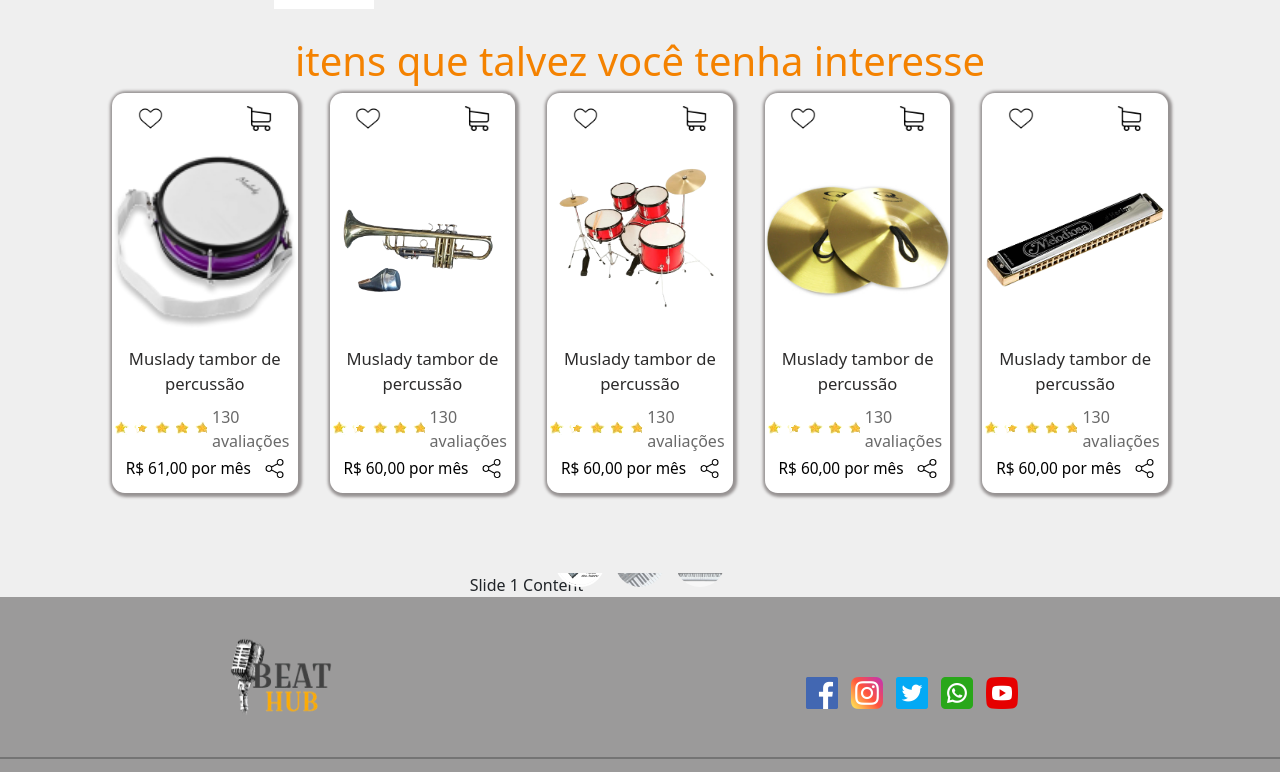
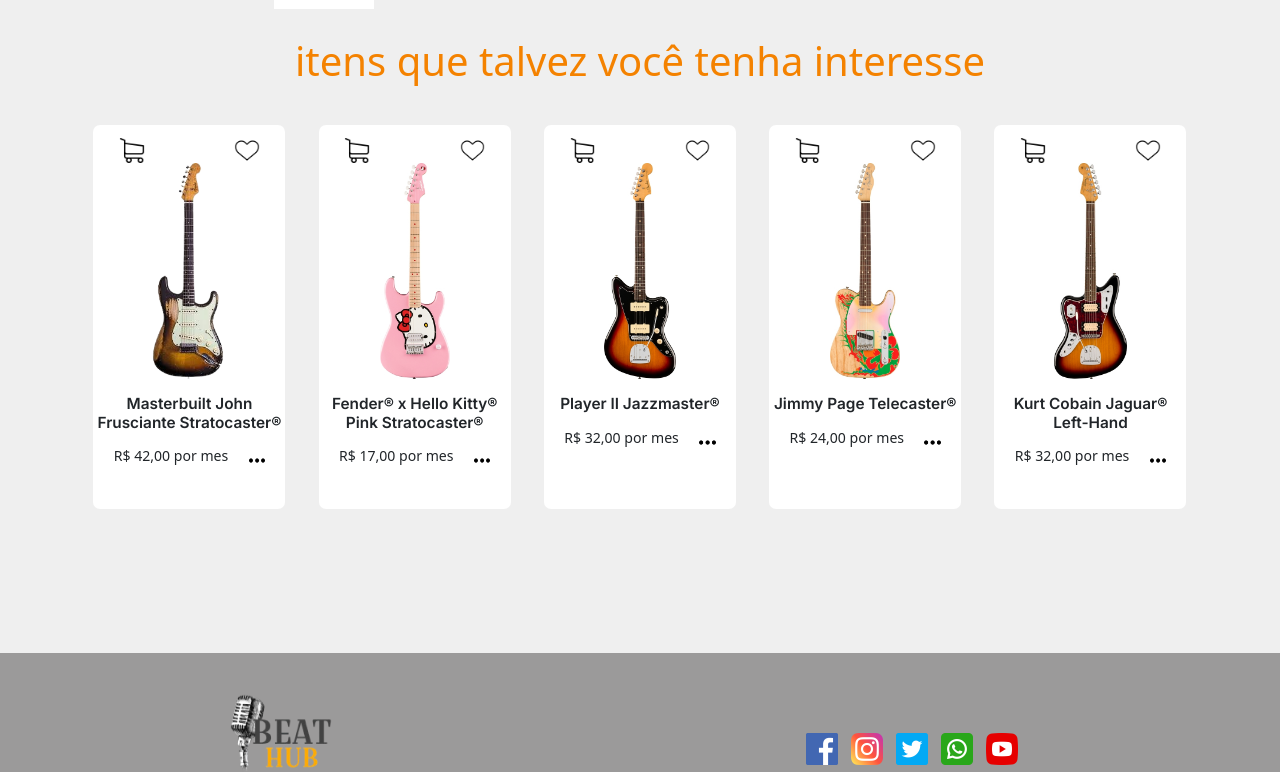
Before and after one commit to spricigom/BeatHub, a Vue app: page /produto in a window 1280 px wide. Shown: the part 797-1569 px from the top of the page. Built offline with nearby package versions, Linux system fonts and the light colour scheme; a web font is replaced by a local one.

Commit message:
FEAT: produtos sugeridos da pagina de produtos corrrigidos

```diff
--- a/src/views/CarrinhoView.vue
+++ b/src/views/CarrinhoView.vue
@@ -53,7 +53,11 @@
                 <input type="text" placeholder="Cupom BeatHub" />
               </form>
             </div>
-            <h5>RETIRADA SOMENTE NA LOJA</h5>
+            <div class="local-retirada">
+                <h5>RETIRADA SOMENTE NA LOJA</h5>
+            <p>Rua dos Sonhos, 42, Centro - Joinville</p>
+            </div>
+
             <div class="form">
               <form>
                 <input
@@ -89,6 +93,22 @@
 
 
 <style scoped>
+.local-retirada{
+    margin-bottom: 5vh;
+    display: flex;
+    text-align: center;
+    flex-direction: column;
+
+}
+.local-retirada h5{
+    font-family: 'Josefin Sans', sans-serif;
+    font-weight: 500;
+}
+.local-retirada p{
+    color: #000000;
+    font-family: 'Josefin Sans', sans-serif;
+    font-weight: 500;
+}
 #chamada {
     font-family: 'Josefin Sans', sans-serif;
     display: flex;
@@ -144,7 +164,7 @@
 .finalizar {
     background-color: #dfdfdfe9;
     width: 30vw;
-    height: 90vh;
+    height: 95vh;
     margin-top: 3vh;
     padding-top: 5vh;
     display: flex;
@@ -152,8 +172,8 @@
     align-items: center;
 }
 
-.finalizar h2,
-h5 {
+.finalizar h2
+ {
     font-family: 'Josefin Sans', sans-serif;
     font-weight: 500;
     margin-bottom: 5vh;
--- a/src/views/InicioView.vue
+++ b/src/views/InicioView.vue
@@ -206,6 +206,7 @@
         </div>
       </div>
       <ListHome :produtos="produtoStore.produtos" tipo="home"/>
+
     </main>
 
     <NavFooter />
--- a/src/views/ProdutoView.vue
+++ b/src/views/ProdutoView.vue
@@ -102,140 +102,91 @@
 
             </div>
             <h1 id="interesse">itens que talvez você tenha interesse</h1>
-            <div class="recomenda" style="display: flex; flex-direction: row;">
-
-                <div class="produto">
+            <div class="fundoo">
+                <div class="linha">
+                    <div class="produtos">
                         <div class="compra-e-coracao_produto">
-                        <img src="@/assets/coracao.png" alt="" class="icones">
-                        <img src="@/assets/carrinho-de-compras.png" alt="" class="icones">
+                            <img src="@/assets/carrinho-de-compras.png" alt="" class="icones" />
+                            <img src="@/assets/coracao.png" alt="" class="icones" />
                         </div>
                         <div class="img-produtos">
-                        <img src="@/assets/tambor2.png" alt="">
+                            <img src="@/assets/guitarra1.png" alt="" />
                         </div>
-                    <div class="text-produto">
-                        <p>Muslady tambor de percussão</p>
-                    </div>
-
-                    <div class="avaliacao_recomenda">
-                        <img src="@/assets/estrelas.png" alt="" style=" display: flex; position: relative; bottom: 1vh">
-                        <p style="color: rgb(105, 105, 105);">130 avaliações</p>
-                    </div>
-                    <div class="valor_recomenda">
-                        <p>R$ 61,00 por mês</p>
-                        <img src="@/assets/compartilhe.png" alt="" class="icones"
-                            style=" display: flex; position: relative; bottom: 1vh;">
+                        <h2 class="texto-produtos">Masterbuilt John Frusciante Stratocaster®</h2>
+                        <div class="preco-produtos">
+                            <h5>R$ 42,00 por mes</h5>
+                            <img src="@/assets/tres-pontinhos.png" alt="" class="compartilhe-produtos">
                         </div>
                     </div>
 
-
-
-                <div class="produto">
+                    <div class="produtos">
                         <div class="compra-e-coracao_produto">
-                        <img src="@/assets/coracao.png" alt="" class="icones">
-                        <img src="@/assets/carrinho-de-compras.png" alt="" class="icones">
+                            <img src="@/assets/carrinho-de-compras.png" alt="" class="icones" />
+                            <img src="@/assets/coracao.png" alt="" class="icones" />
                         </div>
                         <div class="img-produtos">
-                        <img src="@/assets/trompete.png" alt="">
+                            <img src="@/assets/guitarra2.jpg" alt="" />
                         </div>
-                    <div class="text-produto">
-                        <p>Muslady tambor de percussão</p>
+                        <h2 class="texto-produtos">Fender® x Hello Kitty® Pink Stratocaster®</h2>
+                        <div class="preco-produtos">
+                            <h5>R$ 17,00 por mes</h5>
+                            <img src="@/assets/tres-pontinhos.png" alt="" class="compartilhe-produtos">
+                        </div>
                     </div>
 
-                    <div class="avaliacao_recomenda">
-                        <img src="@/assets/estrelas.png" alt="" style=" display: flex; position: relative; bottom: 1vh">
-                        <p style="color: rgb(105, 105, 105);">130 avaliações</p>
+                    <div class="produtos">
+                        <div class="compra-e-coracao_produto">
+                            <img src="@/assets/carrinho-de-compras.png" alt="" class="icones" />
+                            <img src="@/assets/coracao.png" alt="" class="icones" />
                         </div>
-                    <div class="valor_recomenda">
-                        <p>R$ 60,00 por mês</p>
-                        <img src="@/assets/compartilhe.png" alt="" class="icones"
-                            style=" display: flex; position: relative; bottom: 1vh">
+                        <div class="img-produtos">
+                            <img src="@/assets/guitarra3.jpg" alt="" />
+                        </div>
+                        <h2 class="texto-produtos">Player II Jazzmaster®</h2>
+                        <div class="preco-produtos">
+                            <h5>R$ 32,00 por mes</h5>
+                            <img src="@/assets/tres-pontinhos.png" alt="" class="compartilhe-produtos">
                         </div>
                     </div>
-                <div class="produto">
+
+                    <div class="produtos">
                         <div class="compra-e-coracao_produto">
-                        <img src="@/assets/coracao.png" alt="" class="icones">
-                        <img src="@/assets/carrinho-de-compras.png" alt="" class="icones">
+                            <img src="@/assets/carrinho-de-compras.png" alt="" class="icones" />
+                            <img src="@/assets/coracao.png" alt="" class="icones" />
                         </div>
                         <div class="img-produtos">
-                        <img src="@/assets/bateria.png" alt="">
+                            <img src="@/assets/guitarra4.jpg" alt="" />
                         </div>
-                    <div class="text-produto">
-                        <p>Muslady tambor de percussão</p>
+                        <h2 class="texto-produtos">Jimmy Page Telecaster®</h2>
+                        <div class="preco-produtos">
+                            <h5>R$ 24,00 por mes</h5>
+                            <img src="@/assets/tres-pontinhos.png" alt="" class="compartilhe-produtos">
+                        </div>
                     </div>
 
-                    <div class="avaliacao_recomenda">
-                        <img src="@/assets/estrelas.png" alt="" style=" display: flex; position: relative; bottom: 1vh">
-                        <p style="color: rgb(105, 105, 105);">130 avaliações</p>
-                    </div>
-                    <div class="valor_recomenda">
-                        <p>R$ 60,00 por mês</p>
-                        <img src="@/assets/compartilhe.png" alt="" class="icones"
-                            style=" display: flex; position: relative; bottom: 1vh">
-                    </div>
-                </div>
-                <div class="produto">
+                    <div class="produtos">
                         <div class="compra-e-coracao_produto">
-                        <img src="@/assets/coracao.png" alt="" class="icones">
-                        <img src="@/assets/carrinho-de-compras.png" alt="" class="icones">
+                            <img src="@/assets/carrinho-de-compras.png" alt="" class="icones" />
+                            <img src="@/assets/coracao.png" alt="" class="icones" />
                         </div>
                         <div class="img-produtos">
-                        <img src="@/assets/prato.png" alt="">
+                            <img src="@/assets/guitarra5.jpg" alt="" width="100%" />
                         </div>
-                    <div class="text-produto">
-                        <p>Muslady tambor de percussão</p>
-                    </div>
-
-                    <div class="avaliacao_recomenda">
-                        <img src="@/assets/estrelas.png" alt="" style=" display: flex; position: relative; bottom: 1vh">
-                        <p style="color: rgb(105, 105, 105);">130 avaliações</p>
-                    </div>
-                    <div class="valor_recomenda">
-                        <p>R$ 60,00 por mês</p>
-                        <img src="@/assets/compartilhe.png" alt="" class="icones"
-                            style=" display: flex; position: relative; bottom: 1vh">
-                    </div>
-                </div>
-                <div class="produto">
-                    <div class="compra-e-coracao_produto">
-                        <img src="@/assets/coracao.png" alt="" class="icones">
-                        <img src="@/assets/carrinho-de-compras.png" alt="" class="icones">
-                    </div>
-                    <div class="img-produtos">
-                        <img src="@/assets/gaitaBoca.png" alt="">
-                    </div>
-                    <div class="text-produto">
-                        <p>Muslady tambor de percussão</p>
-                    </div>
-
-                    <div class="avaliacao_recomenda">
-                        <img src="@/assets/estrelas.png" alt="" style=" display: flex; position: relative; bottom: 1vh">
-                        <p style="color: rgb(105, 105, 105);">130 avaliações</p>
-                    </div>
-                    <div class="valor_recomenda">
-                        <p>R$ 60,00 por mês</p>
-                        <img src="@/assets/compartilhe.png" alt="" class="icones"
-                            style=" display: flex; position: relative; bottom: 1vh">
+                        <h2 class="texto-produtos">Kurt Cobain Jaguar® Left-Hand</h2>
+                        <div class="preco-produtos">
+                            <h5>R$ 32,00 por mes</h5>
+                            <img src="@/assets/tres-pontinhos.png" alt="" class="compartilhe-produtos">
                         </div>
                     </div>
                 </div>
 
 
 
-            <div class="teste">
-                <div class="carousel">
-                    <div class="slides">
-                        <div class="slide active">Slide 1 Content</div>
-                        <div class="slide">Slide 2 Content</div>
-                        <div class="slide">Slide 3 Content</div>
-                    </div>
-                    <div class="indicators">
-                        <img src="@/assets/teclado1-2.png" class="indicator active" data-slide="1" />
-                        <img src="@/assets/teclado1-3.png" class="indicator" data-slide="2" />
-                        <img src="@/assets/teclado1-4.png" class="indicator" data-slide="3" />
-                    </div>
             </div>
 
-            </div>
+
+
+
         </main>
 
 
@@ -245,6 +196,57 @@
 </template>
 
 <style scoped>
+.preco-produtos {
+    display: flex;
+    justify-content: space-evenly;
+    align-items: center;
+    text-align: center;
+
+}
+
+.preco-produtos h5 {
+    font-size: 1.1vw;
+    font-weight: 400;
+    margin-top: 1vh;
+    justify-content: center;
+    align-items: center;
+    padding-bottom: 1vh
+}
+.texto-produtos {
+    font-size: 1.1vw;
+    margin-top: 4vh;
+    font-family: 'Inter', sans-serif;
+    font-weight: 600;
+}
+.fundoo {
+    display: flex;
+    flex-direction: column;
+    align-items: center;
+    margin-bottom: 20vh;
+}
+
+.produtos {
+    background-color: white;
+    height: 48vh;
+    width: 15vw;
+    margin-left: 12px;
+    margin-right: 12px;
+    margin-top: 4vh;
+    margin-bottom: 8vh;
+    border-radius: 0.44rem;
+    text-align: center;
+    justify-content: center;
+}
+
+
+.linha {
+    width: 88vw;
+    display: flex;
+    flex-direction: row;
+    height: 50vh;
+    justify-content: space-around;
+}
+
 .carousel {
     position: relative;
     width: 100%;
```
Also changed, not shown: src/components/HeaderComponente.vue (+5 -4 lines), src/assets/pixx.jpg (renamed from src/assets/pix.jpg). Lines whose indentation alone changed are shown as unchanged.
